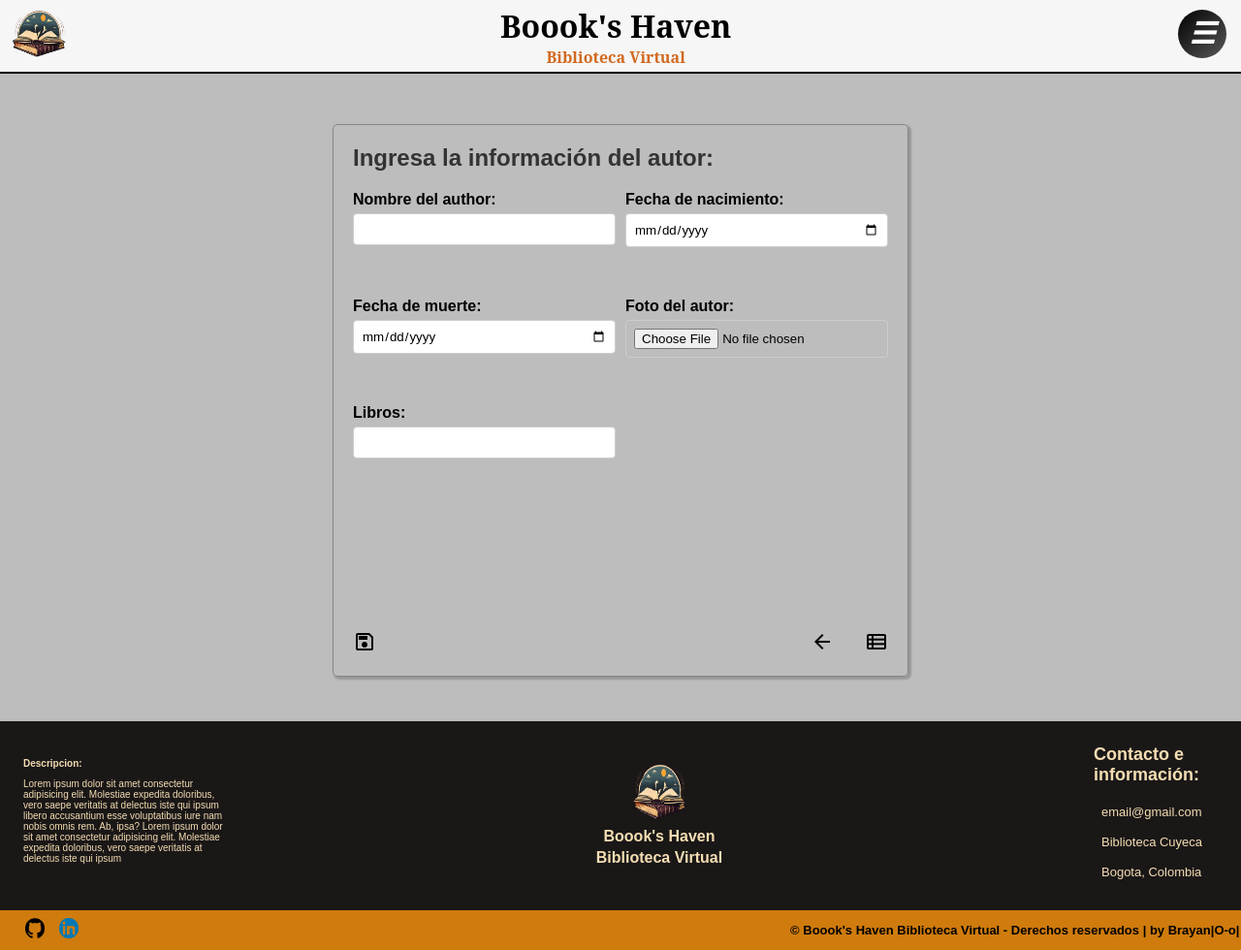
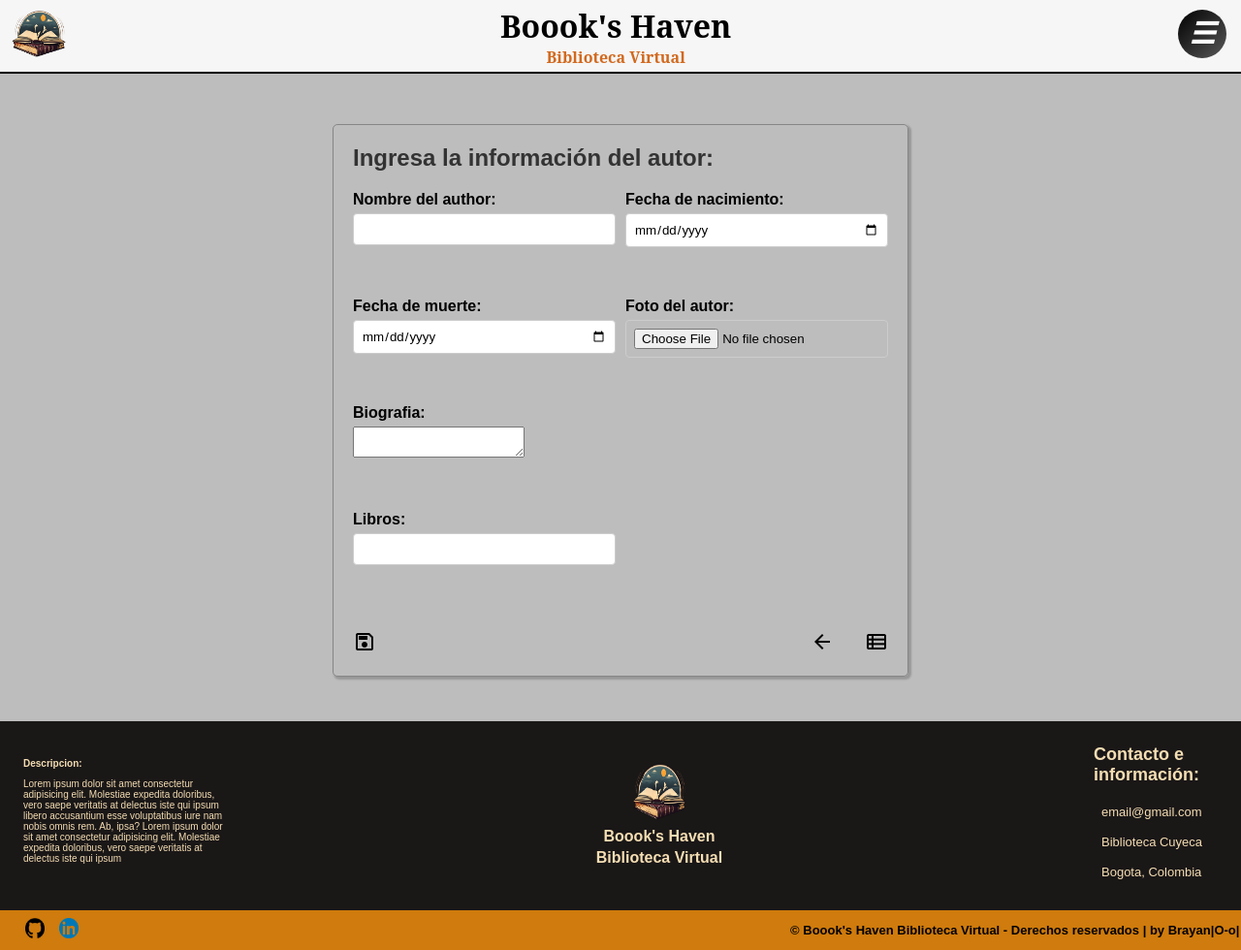
Before and after one commit to Brayanl0-o/books_Haven, a Django app: template library/templates/library/author/author_create.html in a window 1280 px wide. Shown: the whole page at 97% size. Run offline with Django 4.2, Linux system fonts and the light colour scheme; the template is opened without the code that fills it, so the values that code supplies are empty, except form fields; tables that the repository leaves empty hold one stand-in row (values such as "Sample post"); form fields are guessed from the names that the template uses; parts of the project's set-up code (start-up, migrations or seed data) failed here and were passed over; some web fonts are replaced.

Commit message:
updated > author_create.html

```diff
--- a/library/templates/library/author/author_create.html
+++ b/library/templates/library/author/author_create.html
@@ -29,7 +29,14 @@
                 <label for="{{ form.photo_author.id_for_label }}">Foto del autor:</label>
                 {{ form.photo_author }}
             </div>
-            <div class="form-group" >
+
+            <div class="form-group full-row">
+                <label for="{{ form.biography.id_for_label }}">Biografia:</label>
+                {{ form.biography }}
+            </div>
+            <br>
+            <br>
+            <div class="form-group full-row" >
                 <label for="{{ form.books.id_for_label }}">Libros: </label>
                 {{ form.books }}
             </div>
```
